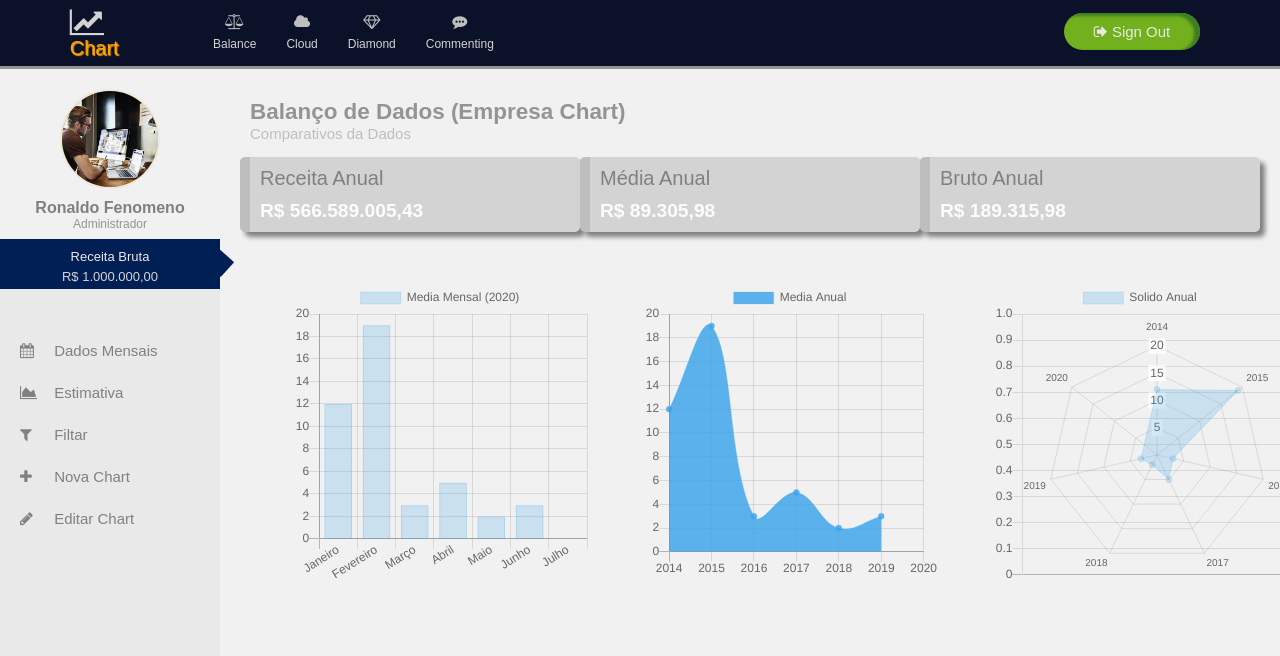
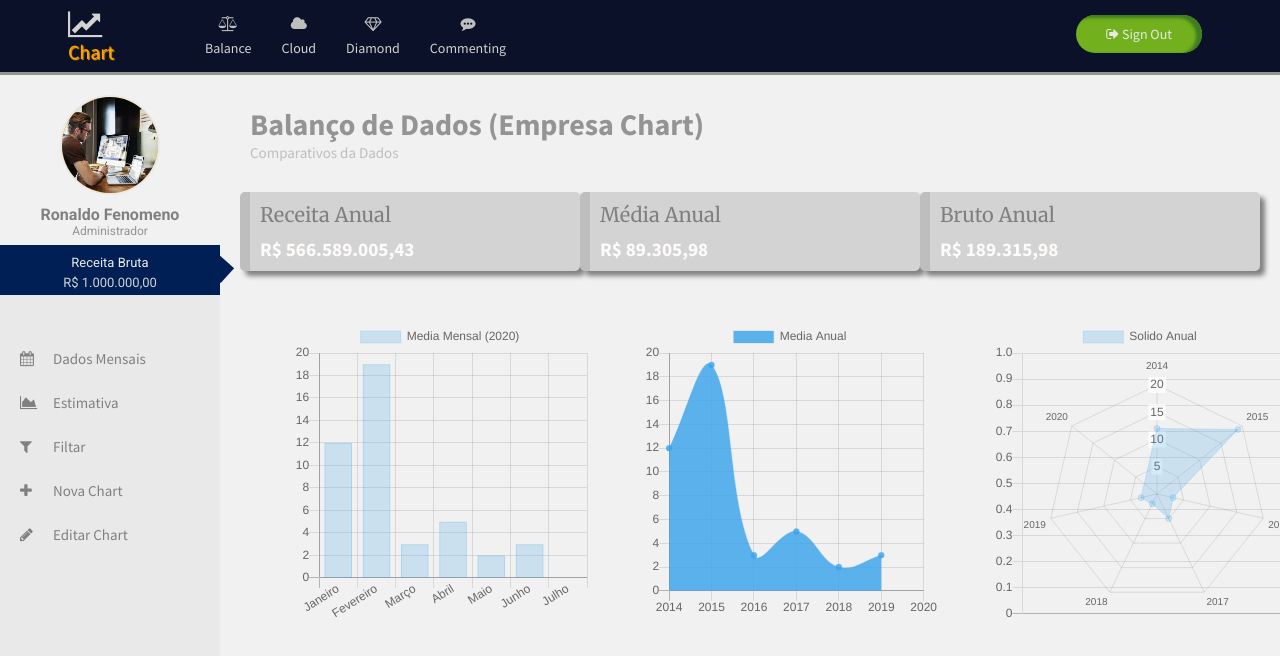
Before and after one commit to WelderMileu/dashboard, a plain HTML site: page index.html in a window 1280 px wide. Drawn offline with nearby package versions, Linux system fonts and the light colour scheme; a web font is replaced by a local one.

Commit message:
Setando as fontes na nossa aplicação

```diff
--- /dev/null
+++ b/fonts.css
@@ -0,0 +1,22 @@
+/* ==========================================
+	Fontes para titulo
+   ========================================== */
+
+@import url('https://fonts.googleapis.com/css?family=Roboto:100,300,400,700&display=swap');
+@import url('https://fonts.googleapis.com/css?family=Montserrat:100,300,400,700&display=swap');
+
+/* ==========================================
+	Corpo de texto
+   ========================================== */
+
+@import url('https://fonts.googleapis.com/css?family=Source+Serif+Pro:400,700&display=swap');
+@import url('https://fonts.googleapis.com/css?family=Source+Sans+Pro:300,400,700&display=swap');
+@import url('https://fonts.googleapis.com/css?family=Merriweather:300,400,700&display=swap');
+
+/* ==========================================
+	Apps/Dashboards
+   ========================================== */
+
+@import url('https://fonts.googleapis.com/css?family=Roboto:100,300,400,700&display=swap');
+@import url('https://fonts.googleapis.com/css?family=Source+Sans+Pro:300,400,700&display=swap');
+@import url('https://fonts.googleapis.com/css?family=Lato:100,300,400,700&display=swap');
--- a/style.css
+++ b/style.css
@@ -1,5 +1,5 @@
-@import url('https://fonts.googleapis.com/css?family=Roboto:100,300,400,700&display=swap');
 @import url('https://fonts.googleapis.com/css?family=Open+Sans:300,400,700&display=swap');
+@import 'fonts.css';
 @import 'root.css';
 
 * {
@@ -10,7 +10,7 @@
 }
 
 body {
-	font-family: 'Opens Sans', sans-serif;
+	font-family: 'Source Sans Pro', sans-serif;
 	font-size: 1.2rem;
 	background-color: #f1f1f1;
 }
@@ -71,8 +71,9 @@ a {
 
 .body .nav .navbar .navbar-nav .nav-item p {
 	color:var(--scale05);
-	font-size: 12px;
+	font-size: 14px;
 	padding: 5px;
+	font-family: "Source Sans Pro", sans-serif;
 }
 
 .body .nav .navbar .navbar-nav .nav-item:nth-child(5) {
@@ -83,7 +84,8 @@ a {
 .body .nav .navbar .navbar-nav .nav-item:nth-child(5) .nav-link {
 	padding: 10px 30px;
 	border-radius:20px;
-	font-size: 15px;
+	font-size: 14px;
+	font-family: "Source Sans Pro", sans-serif;
 	color: var(--scale06);
 	background-color: var(--verdeClaro);
 	box-shadow: inset -5px 2px 3px 1px var(--verdeEscuro);
@@ -135,6 +137,7 @@ a {
 	font-size: 16px;
 	color:var(--scale01);
 	font-weight: bold;
+	font-family: 'Roboto', sans-serif;
 }
 
 .menu .user .name p:nth-child(2){
@@ -152,6 +155,7 @@ a {
 	font-weight: normal;
 	background-color: var(--color02);
 	position: relative;
+	font-family: 'Roboto', sans-serif;
 }
 
 .menu .user .saldo:before {
@@ -206,12 +210,13 @@ a {
 }
 
 .grapics .title {
-	margin-bottom: 15px;
+	margin-bottom: 30px;
 	padding-left: 10px;
 }
 
 .grapics .title h1 {
 	color:var(--scale02);
+	font-size: 30px;
 }
 
 .grapics .title p {
@@ -238,6 +243,7 @@ a {
 	color: var(--scale01);
 	margin-bottom: 10px;
 	font-size: 20px;
+	font-family: 'Merriweather', sans-serif;
 }
 
 .grapics .cards div p:nth-child(2){
```
